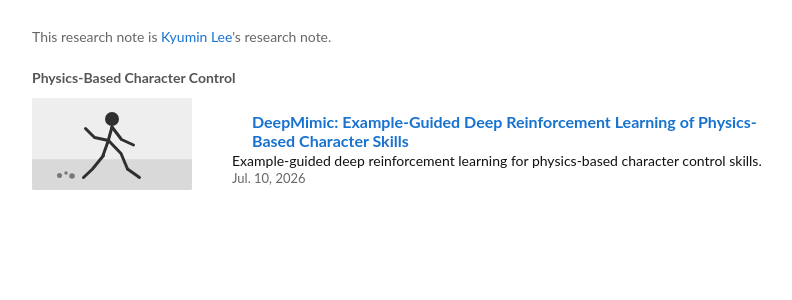
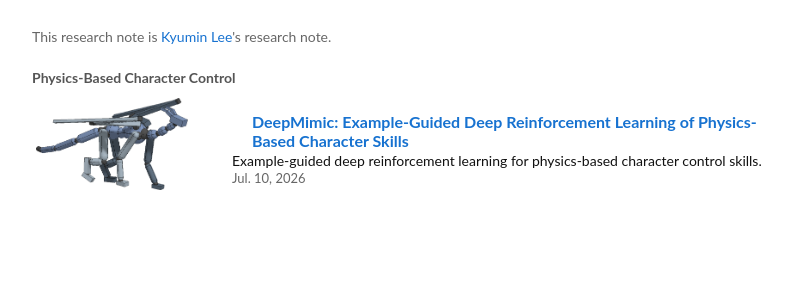
Before and after one commit to QjaYo/research-notes, a Jekyll site: the page built from index.html, in a window 1280 px wide. Shown: the top 300 px of the page, without its empty margins (228-1020 px from the left). Built offline with Jekyll 4.4.1, drawn with Linux system fonts in a browser that asks for light colours.

Commit message:
Use extracted DeepMimic dragon thumbnail

```diff
--- a/_layouts/default.html
+++ b/_layouts/default.html
@@ -4,7 +4,7 @@
     <meta charset="utf-8">
     <meta name="viewport" content="width=device-width, initial-scale=1">
     <title>{% if page.title %}{{ page.title }} | {% endif %}{{ site.title }}</title>
-    <link rel="stylesheet" href="{{ '/assets/css/styles.css' | relative_url }}">
+    <link rel="stylesheet" href="{{ '/assets/css/styles.css' | relative_url }}?v={{ site.time | date: '%s' }}">
   </head>
   <body>
     <main class="page">
--- a/assets/css/styles.css
+++ b/assets/css/styles.css
@@ -84,12 +84,18 @@
   object-fit: cover;
 }
 
+.note-thumb img.contain-thumb {
+  object-fit: contain;
+  background: #ffffff;
+}
+
 .note-body h2 {
   margin: 0;
   font-size: 16px;
   font-weight: bold;
   line-height: normal;
   letter-spacing: 0;
+  text-indent: 0;
 }
 
 .note-description {
@@ -98,6 +104,7 @@
   color: #111;
   font-size: 14px;
   line-height: normal;
+  text-indent: 0;
 }
 
 .note-body time,
--- a/index.html
+++ b/index.html
@@ -14,7 +14,7 @@
   {% for post in character_control_posts %}
     <article class="note-item">
       <a class="note-thumb" href="{{ post.url | relative_url }}" aria-label="{{ post.title }}">
-        <img src="{{ post.image | relative_url }}" alt="" loading="lazy">
+        <img class="{% if post.image_fit == 'contain' %}contain-thumb{% endif %}" src="{{ post.image | relative_url }}" alt="" loading="lazy">
       </a>
       <div class="note-body">
         <h2><a href="{{ post.url | relative_url }}">{{ post.title }}</a></h2>
```
Also changed, not shown: _posts/2026-07-10-deepmimic.md (+2 -1 lines), assets/images/deepmimic-dragon.png (added), assets/images/deepmimic.svg (deleted).
